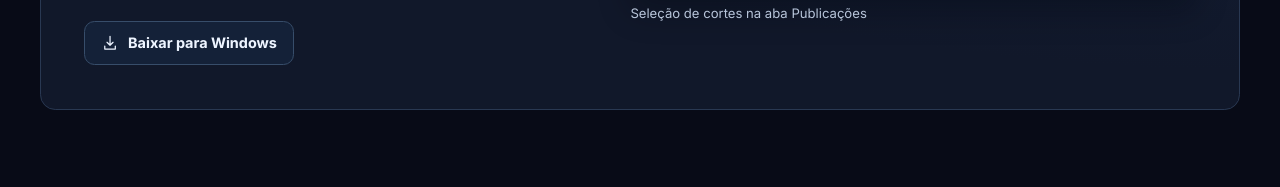
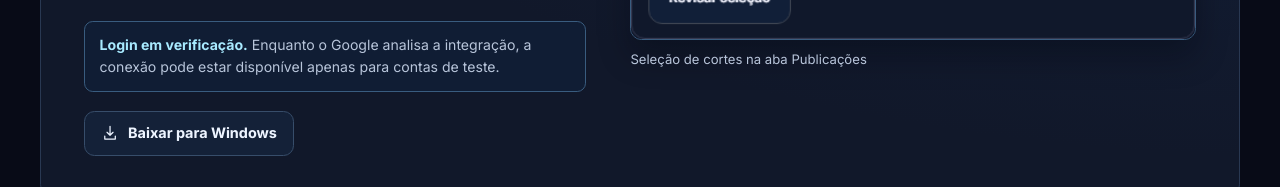
Before and after one commit to alebcon12-eng/SharpClipsAI, a plain HTML site: page docs/index.html in a window 1280 px wide. Shown: the part 2164-2351 px from the top of the page. Drawn offline with Linux system fonts and the light colour scheme.

Commit message:
Informa o status do login com Google no lançamento

```diff
--- a/docs/assets/site.css
+++ b/docs/assets/site.css
@@ -358,6 +358,16 @@ h3 { font-size: 1.23rem; line-height: 1.25; letter-spacing: -.035em; }
   border-top: 1px solid var(--line);
 }
 .publication-steps span, .publication-preview figcaption { color: var(--secondary); }
+.publication-highlight .publication-availability {
+  max-width: none;
+  margin: 0 0 1.2rem;
+  padding: .75rem .9rem;
+  border: 1px solid var(--line-light);
+  border-radius: .55rem;
+  background: #101d34;
+  font-size: .88rem;
+}
+.publication-availability strong { color: var(--ice); }
 .publication-preview { margin: 0; }
 .publication-preview img {
   display: block;
--- a/docs/index.html
+++ b/docs/index.html
@@ -131,6 +131,7 @@
             <li><strong>Selecione e revise</strong><span>Edite o título e a descrição de cada corte e escolha as opções do lote antes de confirmar.</span></li>
             <li><strong>Acompanhe na fila</strong><span>Veja o andamento de cada envio. Se o YouTube indicar um limite, a fila guarda os cortes restantes para você retomar.</span></li>
           </ul>
+          <p class="publication-availability"><strong>Login em verificação.</strong> Enquanto o Google analisa a integração, a conexão pode estar disponível apenas para contas de teste.</p>
           <a class="button button-secondary" href="#projeto"><svg class="icon" aria-hidden="true"><use href="#icon-download"></use></svg> Baixar para Windows</a>
         </div>
         <figure class="publication-preview">
```
